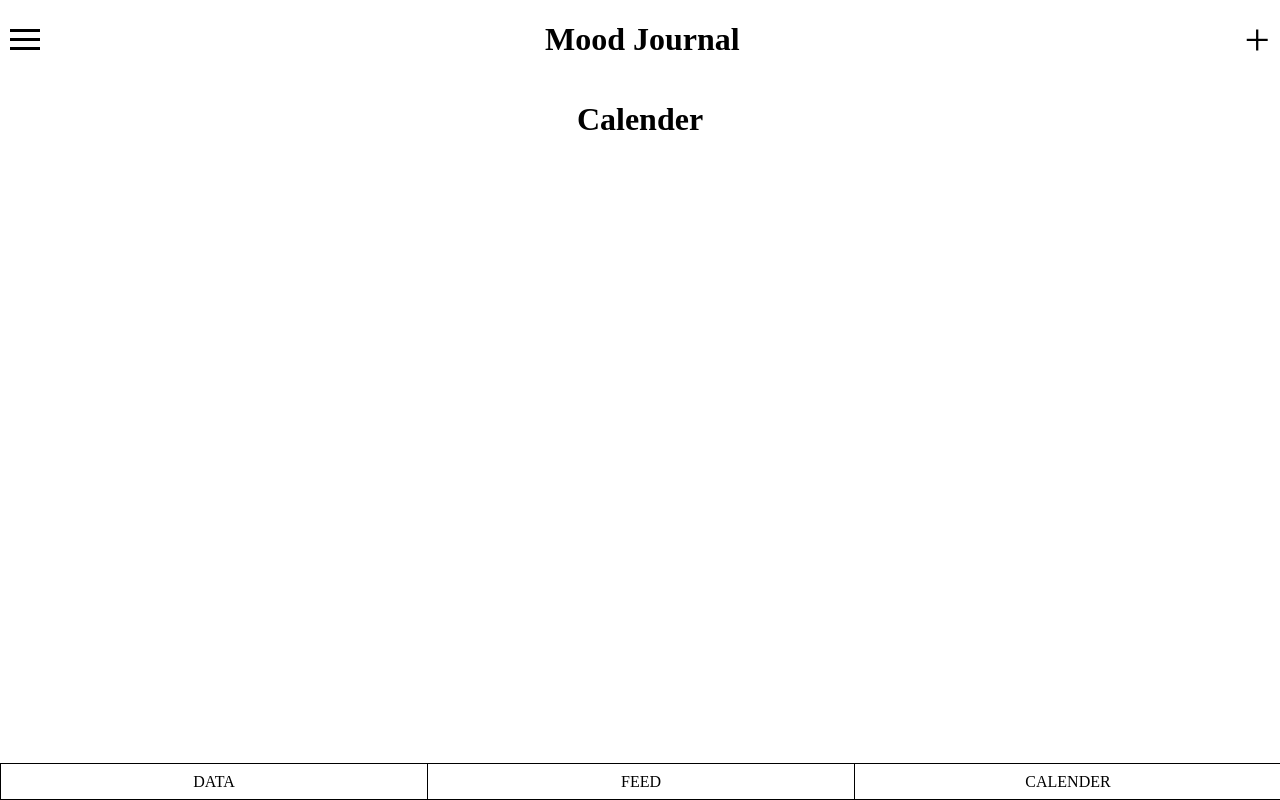
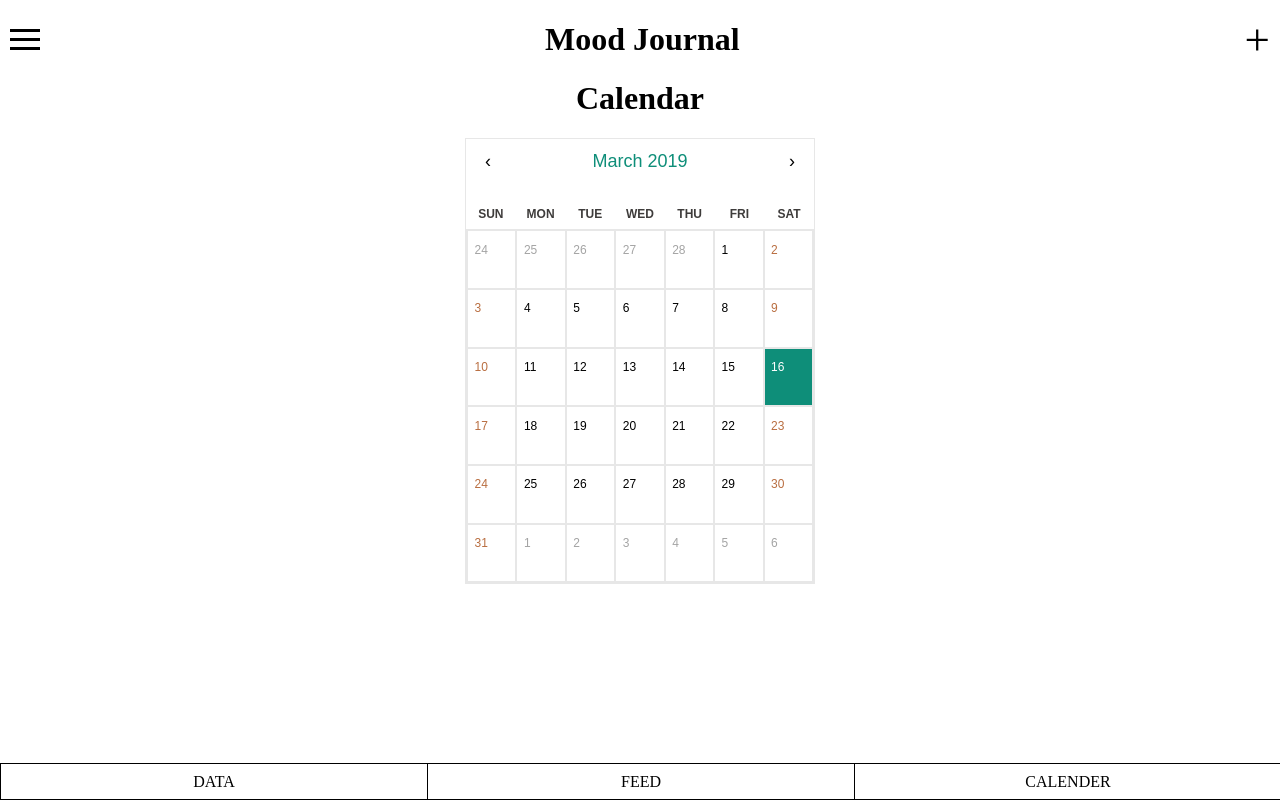
Before and after one commit to Euniceem/Mood-Journal, a React (Create React App) app: page /calender in a window 1280 px wide. Built offline with nearby package versions, Linux system fonts and the light colour scheme.

Commit message:
added react calendar to calendar view component with basic scss

```diff
--- a/src/containers/App/App.js
+++ b/src/containers/App/App.js
@@ -5,7 +5,7 @@ import './App.scss';
 import Navigation from '../../components/Navigation';
 import Feed from '../../containers/Feed';
 import Data from '../../containers/Data';
-import Calender from '../../containers/Calender';
+import CalendarView from '../../containers/CalendarView';
 
 class App extends Component {
   render() {
@@ -16,7 +16,7 @@ class App extends Component {
             <Switch>
               <Route exact={true} path='/feed' component={Feed} />
               <Route exact={true} path='/data' component={Data} />
-              <Route exact={true} path='/calender' component={Calender} />
+              <Route exact={true} path='/calender' component={CalendarView} />
             </Switch>
             <Navigation />
           </>
--- /dev/null
+++ b/src/containers/CalendarView/CalendarView.jsx
@@ -0,0 +1,40 @@
+import React, { Component } from 'react';
+import './CalendarView.scss';
+import Header from '../../components/Header';
+import Calendar from 'react-calendar';
+
+
+class CalendarView extends Component {
+  constructor(props) {
+    super(props)
+
+    this.state = {
+      date: new Date(),
+    }
+
+    this.onChange = this.onChange.bind(this)
+  }
+
+  onChange(date) {
+    this.setState({ date })
+  }
+
+  render() {
+    return (
+      <div className="calender-container">
+        <Header />
+        <h1 className="title">Calendar</h1>
+        <Calendar
+          onChange={this.onChange}
+          value={this.state.date}
+          calendarType="US"
+          className="calendar-view"
+          minDetail="decade"
+          view="month"
+        />
+      </div>
+    )
+  }
+}
+
+export default CalendarView;
--- /dev/null
+++ b/src/containers/CalendarView/CalendarView.scss
@@ -0,0 +1,93 @@
+$border-color: #E7E7E7;
+$background-color: rgb(14, 142, 121);
+$weekend-color: #B96E41;
+$primary-color: #3E3C3B;
+
+.calender-container{
+  width: 100%;
+
+.title{
+  text-align: center;
+  margin-top: 0;
+}
+
+.react-calendar {
+  margin: auto;
+  border: 0.019px solid $border-color;
+  color: $primary-color;
+
+  .react-calendar__navigation {
+
+    button{
+      font-size: 18px;
+    }
+
+    .react-calendar__navigation__prev2-button, .react-calendar__navigation__next2-button{
+      display: none;
+    }
+
+    .react-calendar__navigation__label {
+      color: $background-color;
+    }
+  }
+
+  .react-calendar__month-view{
+
+    .react-calendar__month-view__weekdays{
+      text-align: center;
+      text-transform: uppercase;
+      font-weight: bold;
+      font-size: 0.75em;
+
+      abbr{
+        text-decoration: none !important;
+      }
+    }
+
+    .react-calendar__month-view__days{
+      border: 0.019px solid $border-color;
+
+      abbr{
+        position: relative;
+        bottom: 10px;
+        left:2.5px;
+        font-size: 12px;
+        line-height: 30px;
+
+      }
+    }
+
+    .react-calendar__month-view__days__day--weekend {
+      color: $weekend-color;
+  }
+
+    .react-calendar__tile{
+      padding: 1em 0.30em;
+      border: 0.019px solid $border-color;
+      text-align: left;
+      background-color: white;
+
+    }
+
+
+
+
+    .react-calendar__tile--active {
+      color: white;
+      background: $background-color;
+
+      // abbr {
+      //   border-radius: 49%;
+      //   // width: 20px;
+      //   padding: 5px;
+      //   background: $background-color;
+      //   // border: 2px solid $background-color;
+      // }
+  }
+
+    .react-calendar__month-view__days__day--neighboringMonth {
+      color: #A4A4A4;
+  }
+  }
+}
+}
--- /dev/null
+++ b/src/containers/CalendarView/index.js
@@ -0,0 +1,2 @@
+import CalendarView from './CalendarView';
+export default CalendarView;
--- a/src/containers/Calender/Calender.jsx
+++ /dev/null
@@ -1,20 +0,0 @@
-import React, { Component } from 'react';
-import './Calender.scss';
-import Header from '../../components/Header';
-
-class Calender extends Component {
-  constructor(props) {
-    super(props)
-  }
-
-  render() {
-    return (
-      <div className="calender-container">
-        <Header />
-        <h1 className="title">Calender</h1>
-      </div>
-    )
-  }
-}
-
-export default Calender;
--- a/src/containers/Calender/Calender.scss
+++ /dev/null
@@ -1,6 +0,0 @@
-.calender-container{
-
-.title{
-  text-align: center;
-}
-}
--- a/src/containers/Calender/index.js
+++ /dev/null
@@ -1,2 +0,0 @@
-import Calender from './Calender';
-export default Calender;
```
